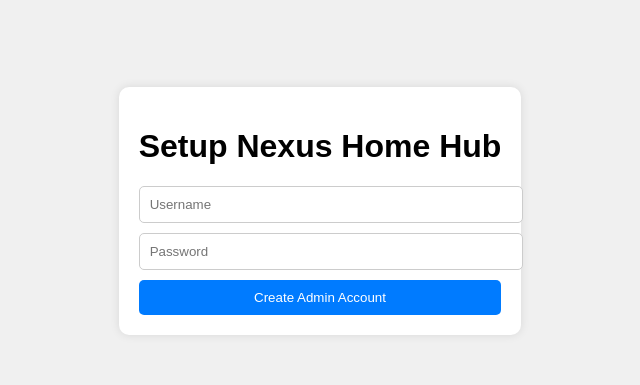
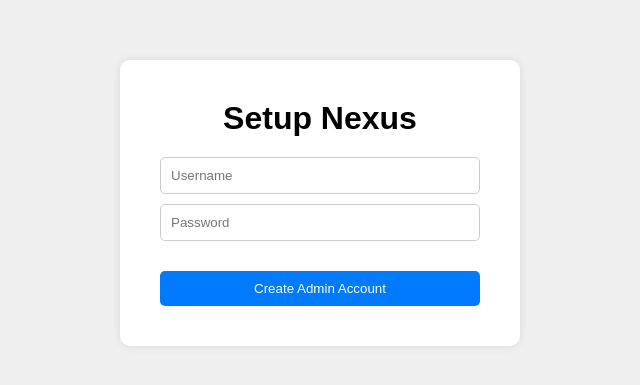
Before and after one commit to ant253/Nexus-Home-Hub, a plain HTML site: page public/setup.html in a window 1280 px wide. Shown: the part 197-582 px from the top of the page, without its empty margins (320-960 px from the left). Drawn offline with Linux system fonts and the light colour scheme.

Commit message:
Small changes to UI

```diff
--- a/public/setup.html
+++ b/public/setup.html
@@ -9,7 +9,7 @@
 </head>
 <body>
   <div class="container">
-    <h1>Setup Nexus Home Hub</h1>
+    <h1>Setup Nexus</h1>
     <form id="setupForm">
       <input type="text" id="username" placeholder="Username" required>
       <input type="password" id="password" placeholder="Password" required>
--- a/public/styles.css
+++ b/public/styles.css
@@ -6,13 +6,18 @@
     align-items: center;
     height: 100vh;
     background-color: #f0f0f0;
+    margin: 0;
 }
+
 .container {
     background: white;
-    padding: 20px;
+    padding: 40px;  /* Increased padding */
     border-radius: 10px;
     box-shadow: 0 0 10px rgba(0, 0, 0, 0.1);
+    width: 400px;   /* Set fixed width */
+    box-sizing: border-box;
 }
+
 input {
     display: block;
     margin: 10px 0;
@@ -20,7 +25,9 @@
     width: 100%;
     border: 1px solid #ccc;
     border-radius: 5px;
+    box-sizing: border-box;  /* This prevents the input from extending beyond container */
 }
+
 button {
     padding: 10px;
     width: 100%;
@@ -29,4 +36,11 @@
     background-color: #007bff;
     color: white;
     cursor: pointer;
+    margin-top: 20px;  /* Add some space above the button */
 }
+
+h1 {
+    margin-top: 0;
+    margin-bottom: 20px;
+    text-align: center;
+}
```
Lines whose indentation alone changed are shown as unchanged.
